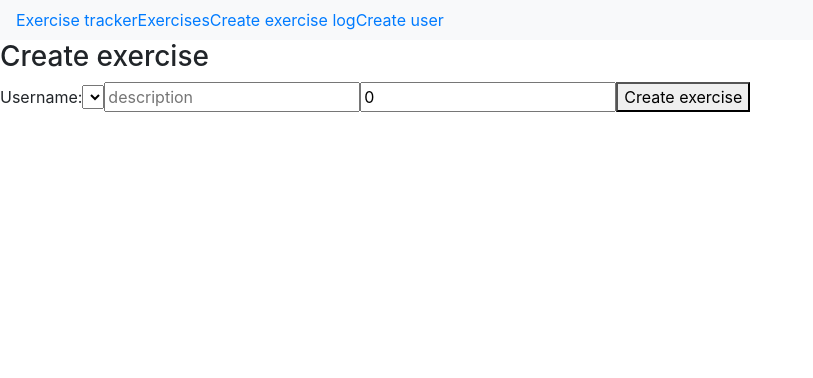
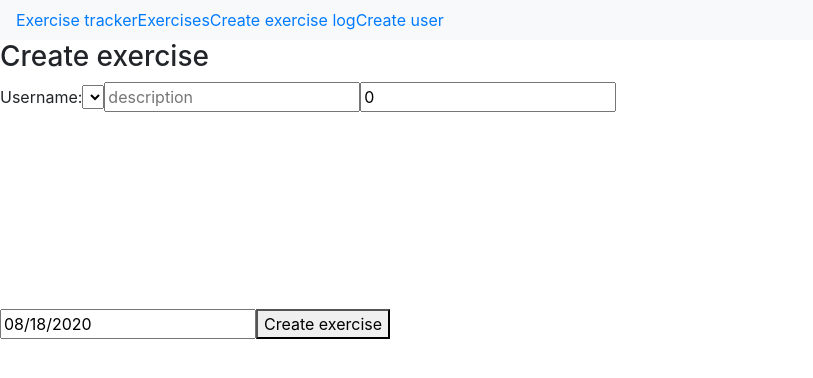
Before and after one commit to ViktorKuzmanov/Learning-MERN-Stack-, a React (Create React App) app: page /create in a window 1280 px wide. Shown: the top 378 px of the page, without its empty margins (0-813 px from the left). Built offline with nearby package versions, Linux system fonts and the light colour scheme.

Commit message:
add datePicker

```diff
--- a/package.json
+++ b/package.json
@@ -8,6 +8,7 @@
     "@testing-library/user-event": "^7.1.2",
     "bootstrap": "^4.5.2",
     "react": "^16.13.1",
+    "react-datepicker": "^3.1.3",
     "react-dom": "^16.13.1",
     "react-router-dom": "^5.2.0",
     "react-scripts": "3.4.3"
--- a/src/components/CreateExercises.jsx
+++ b/src/components/CreateExercises.jsx
@@ -1,4 +1,6 @@
 import React, { Component } from "react";
+import DatePicker from "react-datepicker";
+import "react-datepicker/dist/react-datepicker.css";
 
 export default class CreateExercises extends Component {
   constructor(props) {
@@ -22,6 +24,13 @@ export default class CreateExercises extends Component {
   onSubmit = (event) => {
     event.preventDefault();
     console.log("submit");
+  };
+
+  onChangeDate = (date) =>  {
+    this.setState({
+      date: date,
+    });
+    console.log(this.state);
   };
 
   render() {
@@ -53,6 +62,16 @@ export default class CreateExercises extends Component {
             placeholder="duration"
             value={this.state.duration}
           />
+          <br />
+          <br />
+          <br />
+          <br />
+          <br />
+          <br />
+          <br />
+          <br />
+          <br />
+          <DatePicker selected={this.state.date} onChange={this.onChangeDate} />
           <button type="submit">Create exercise</button>
         </form>
       </div>
```
Also changed, not shown: 1 other file (tests, documents, lock files or other folders).
